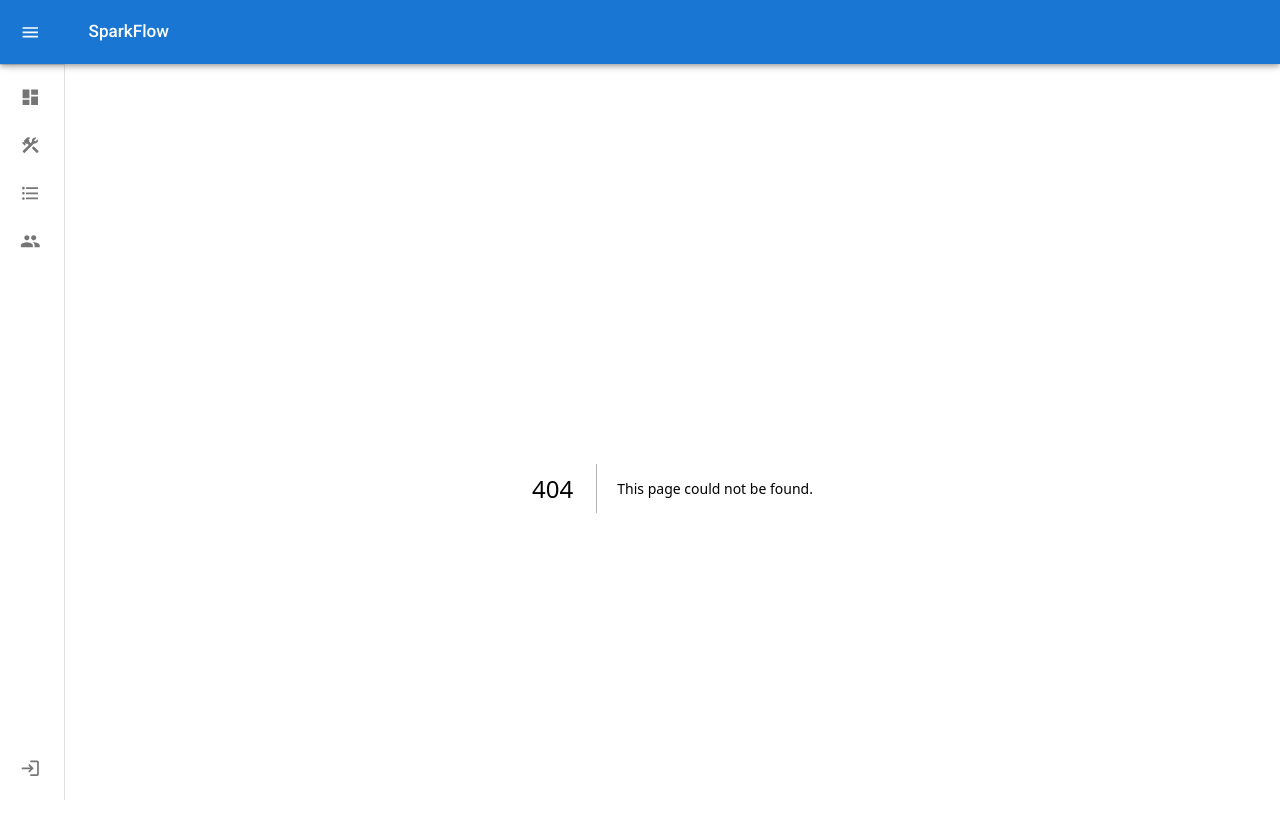
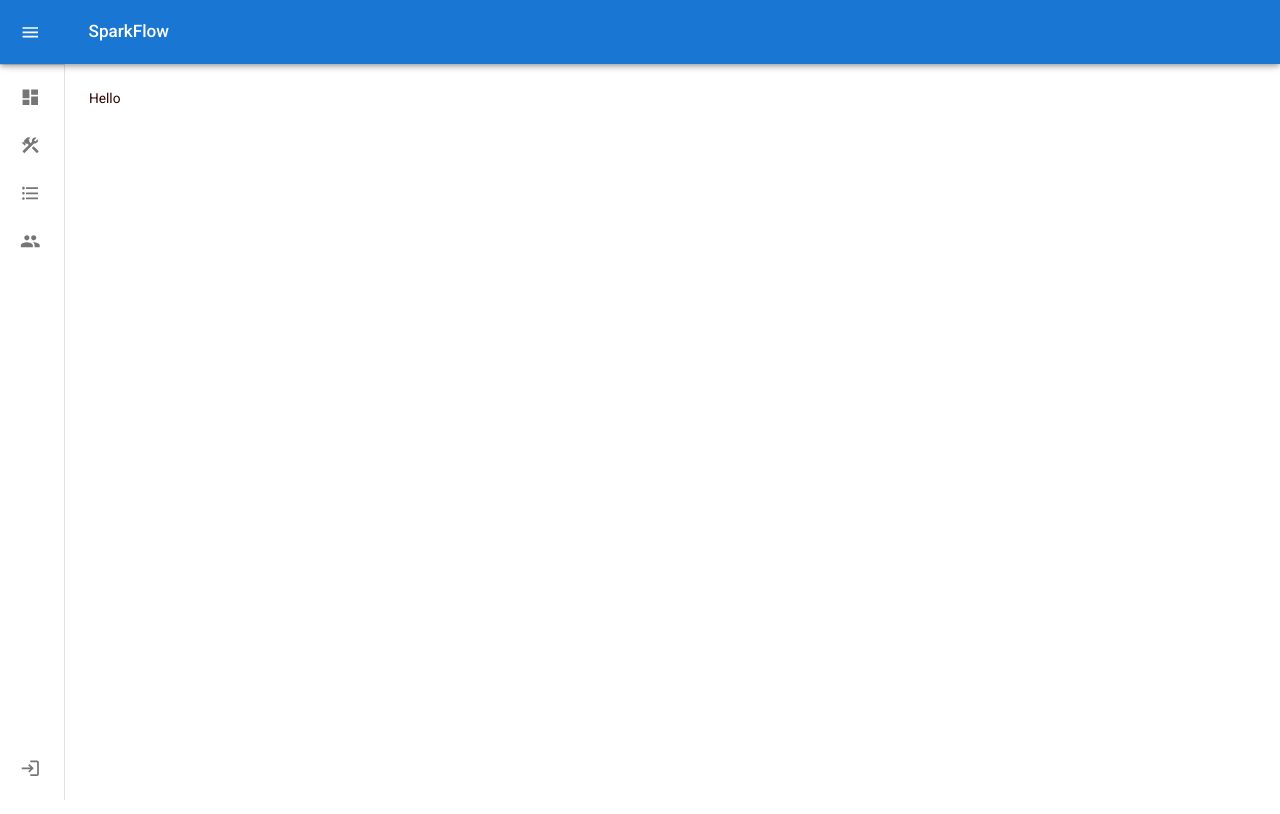
Before and after one commit to amuliawijaya23/sparkflow, a Next.js app: page /dashboard in a window 1280 px wide. Before the commit this address had no page. Shown: the top 814 px of the page. Built offline with nearby package versions, Linux system fonts and the light colour scheme.

Commit message:
adds group routing and additional layout for logged in user

```diff
--- /dev/null
+++ b/src/app/(application)/dashboard/page.tsx
@@ -0,0 +1,5 @@
+'use client';
+
+export default function Dashboard() {
+  return <main>Hello</main>;
+}
--- /dev/null
+++ b/src/app/(application)/layout.tsx
@@ -0,0 +1,6 @@
+import React from 'react';
+import Sidebar from '@components/Sidebar';
+
+export default function AppLayout({ children }: { children: React.ReactNode }) {
+  return <Sidebar>{children}</Sidebar>;
+}
--- a/src/app/layout.tsx
+++ b/src/app/layout.tsx
@@ -2,7 +2,6 @@ import type { Metadata } from 'next';
 import { ReduxProvider } from '@redux/provider';
 import { UserProvider } from '@auth0/nextjs-auth0/client';
 import ThemeRegistry from '../theme/ThemeRegistry';
-import Sidebar from '@components/Sidebar';
 
 export const metadata: Metadata = {
   title: 'Create Next App',
@@ -19,9 +18,7 @@ export default function RootLayout({
       <ThemeRegistry>
         <UserProvider>
           <body>
-            <ReduxProvider>
-              <Sidebar>{children}</Sidebar>
-            </ReduxProvider>
+            <ReduxProvider>{children}</ReduxProvider>
           </body>
         </UserProvider>
       </ThemeRegistry>
--- a/src/app/page.tsx
+++ b/src/app/page.tsx
@@ -1,4 +1,6 @@
 'use client';
+
+// import { useUser } from '@auth0/nextjs-auth0/client';
 
 export default function Home() {
   return <main></main>;
```
Also changed, not shown: src/components/Loading/index.tsx (added, +10 -0 lines).
